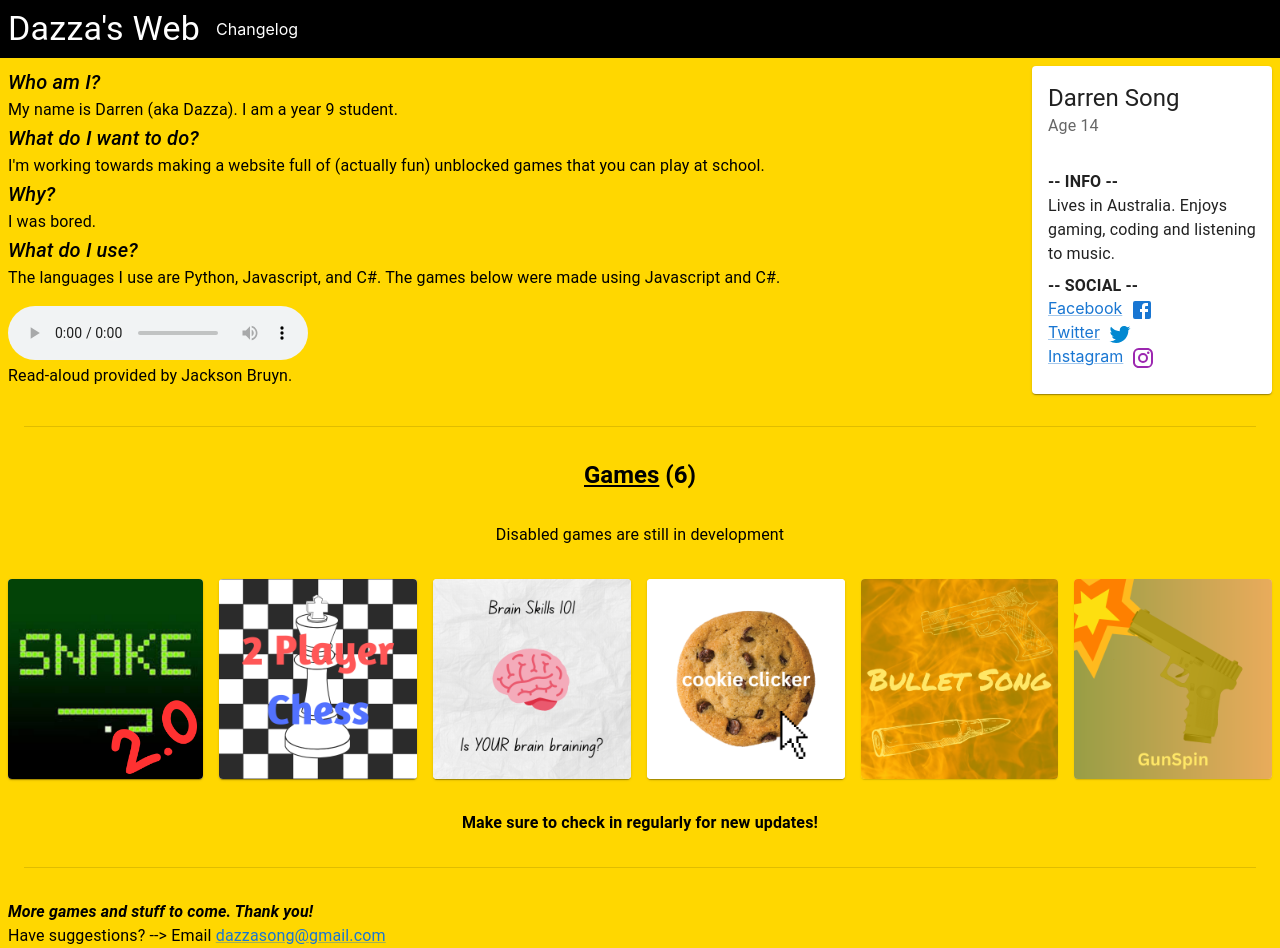
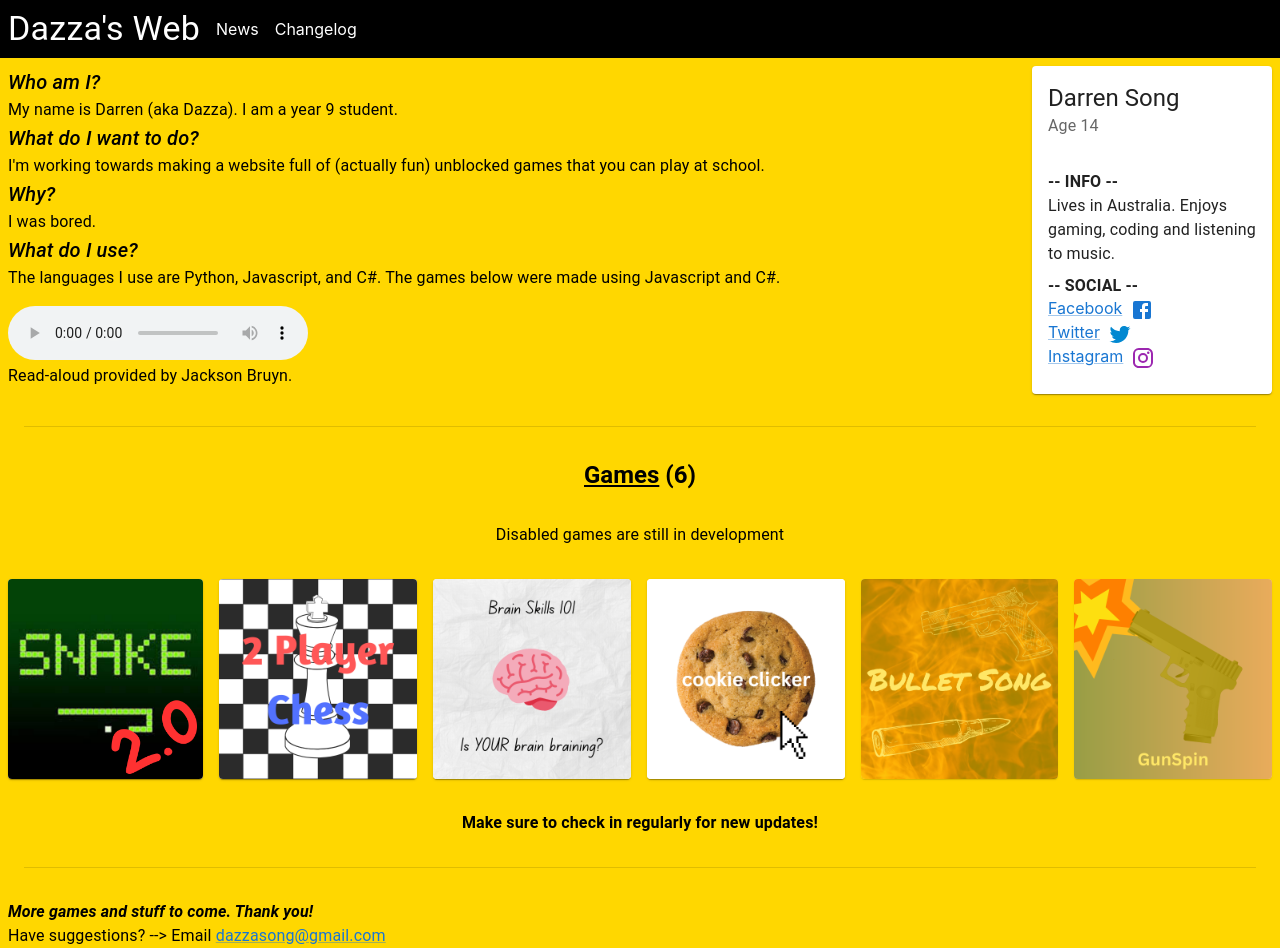
Before and after one commit to dazzasong/portfolio, a React (Create React App) app: page / in a window 1280 px wide. Built offline with nearby package versions, Linux system fonts and the light colour scheme; a web font is replaced by a local one.

Commit message:
added news page

```diff
--- a/src/App.js
+++ b/src/App.js
@@ -1,5 +1,6 @@
 import { BrowserRouter, Routes, Route } from "react-router-dom";
 import Home from "./Home/Home";
+import News from "./Home/News";
 import Changelog from "./Home/Changelog";
 import NoPage from "./NoPage";
 import Snake2 from "./Snake2/Snake2";
@@ -12,6 +13,7 @@ function App() {
     <BrowserRouter>
       <Routes>
         <Route path="/" element={<Home />} />
+        <Route path="news" element={<News />} />
         <Route path="changelog" element={<Changelog />} />
         <Route path="snake2" element={<Snake2 />} />
         <Route path="chess" element={<Chess />} />
--- a/src/Home/Changelog.jsx
+++ b/src/Home/Changelog.jsx
@@ -10,7 +10,7 @@ function PatchNotes({ children, date='' }) {
   );
 }
 
-// Update this as more news comes out
+// Update this as new stuff are added
 export default function Changelog() {
   return (
     <Box m={2}>
--- a/src/Home/Home.jsx
+++ b/src/Home/Home.jsx
@@ -5,6 +5,7 @@ function Header() {
   return (
     <Stack direction="row" alignItems='center' spacing={2} color="white" bgcolor="black" p={1}>
       <Typography variant="h4">Dazza's Web</Typography>
+      <Link href='/news' color="inherit" underline="hover">News</Link>
       <Link href='/changelog' color="inherit" underline="hover">Changelog</Link>
     </Stack>
   );
--- /dev/null
+++ b/src/Home/News.jsx
@@ -0,0 +1,15 @@
+import { Stack, Typography } from "@mui/material";
+import { Link } from "react-router-dom";
+
+// Update this as more news comes out
+export default function News() {
+  return (
+    <Stack spacing={1} m={1}>
+      <Typography>
+        Currently working on upgrading all games to Unity C#. This will make games more flexible, faster, and efficient.
+      </Typography>
+      <Typography><b>Bullet Song</b> and <b>GunSpin</b> will release in later months to come.</Typography>
+      <Link to='/'>Back to Home</Link>
+    </Stack>
+  );
+}
```
